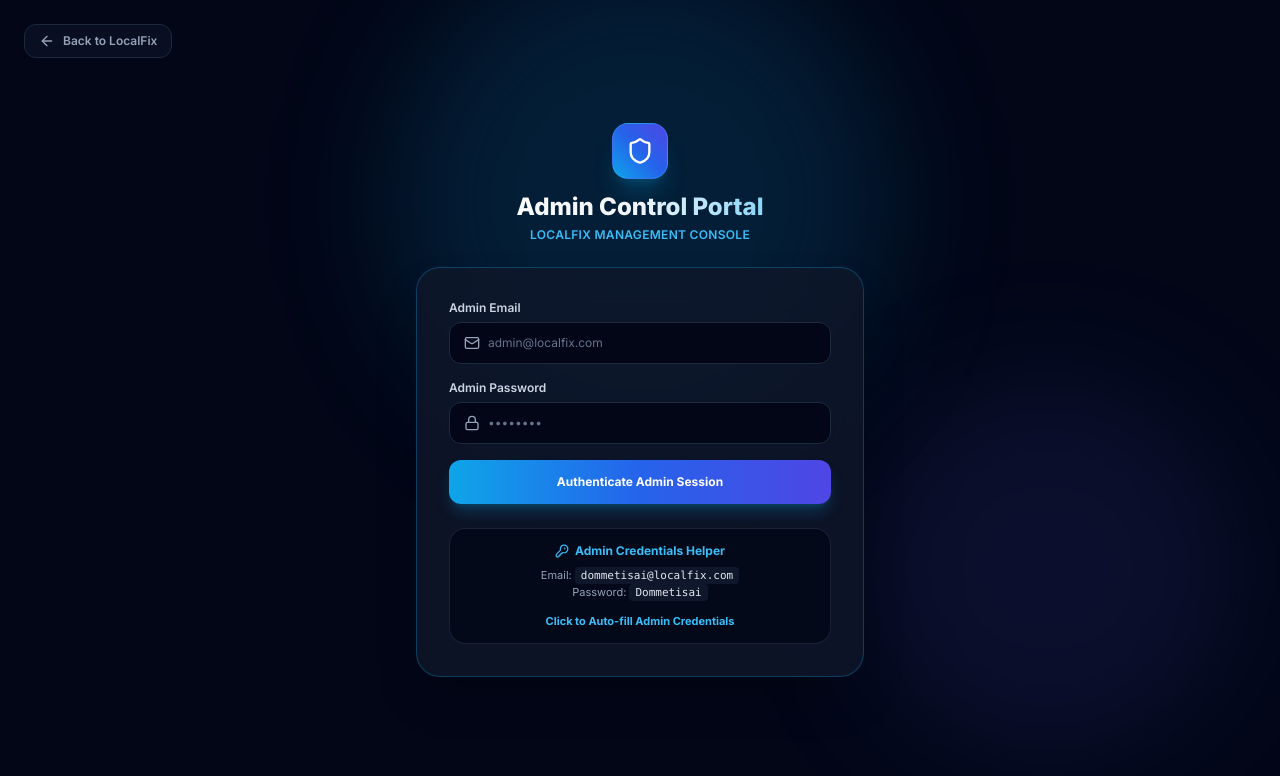
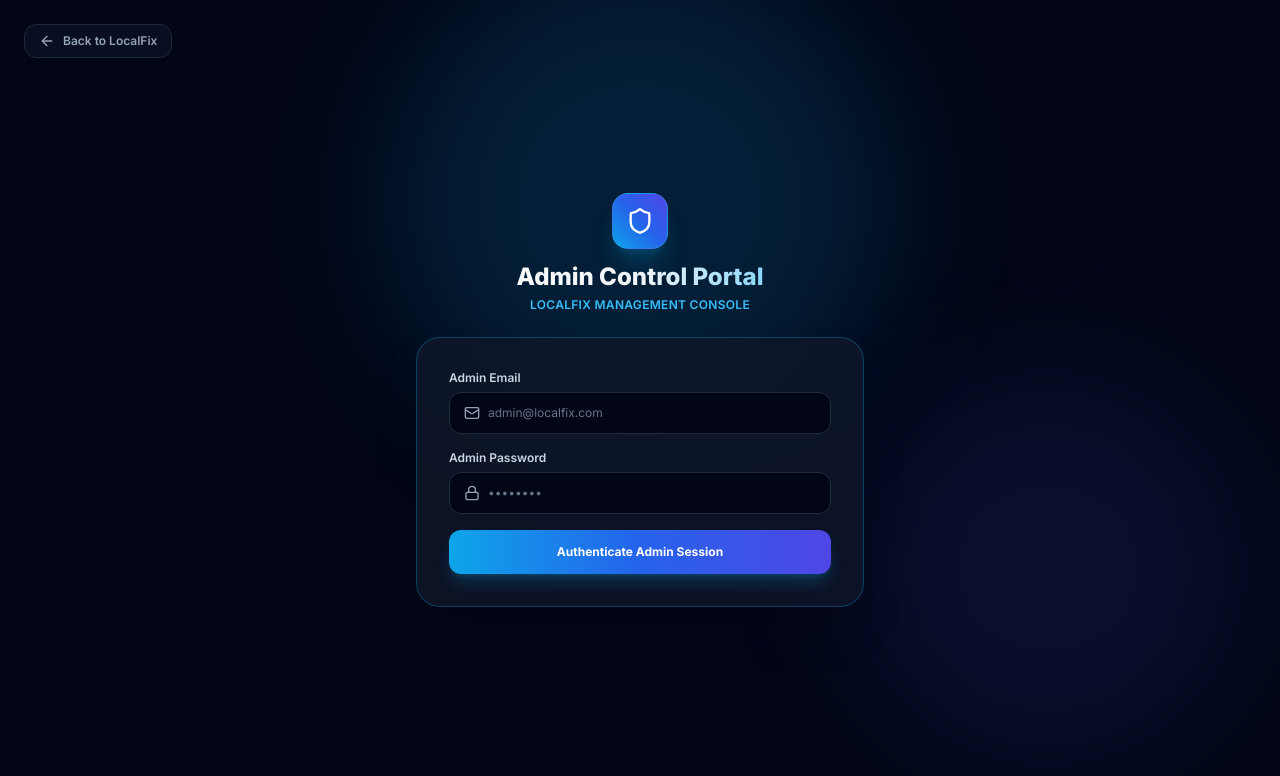
Before and after one commit to dommetisai10/localfix, a React (Vite) app in the folder frontend/: page /admin/login in a window 1280 px wide. Shown: the top 776 px of the page. Built offline with nearby package versions, Linux system fonts and the light colour scheme; no server answers.

Commit message:
Case-insensitive backend login query and remove credentials text box from AdminLoginPage

```diff
--- a/frontend/src/pages/AdminLoginPage.jsx
+++ b/frontend/src/pages/AdminLoginPage.jsx
@@ -113,26 +113,6 @@
               {loading ? 'Verifying Admin Privileges...' : 'Authenticate Admin Session'}
             </button>
           </form>
-
-          {/* Quick Admin Helper Box */}
-          <div className="bg-slate-950/70 border border-slate-800/80 rounded-2xl p-3.5 space-y-2 text-center text-xs">
-            <div className="flex items-center justify-center gap-1.5 text-sky-400 font-bold">
-              <KeyRound className="w-3.5 h-3.5" />
-              <span>Admin Credentials Helper</span>
-            </div>
-            <p className="text-[11px] text-slate-400">
-              Email: <code className="text-slate-200 bg-slate-900 px-1.5 py-0.5 rounded font-mono">dommetisai@localfix.com</code>
-              <br />
-              Password: <code className="text-slate-200 bg-slate-900 px-1.5 py-0.5 rounded font-mono">Dommetisai</code>
-            </p>
-            <button
-              type="button"
-              onClick={handleFillCredentials}
-              className="text-[11px] font-bold text-sky-400 hover:underline pt-1 block mx-auto"
-            >
-              Click to Auto-fill Admin Credentials
-            </button>
-          </div>
         </div>
       </div>
     </div>
```
Also changed, not shown: 1 other file (tests, documents, lock files or other folders).
